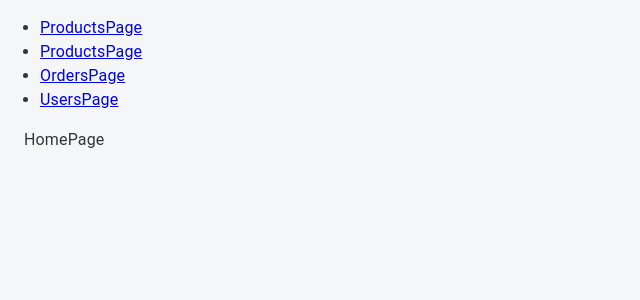
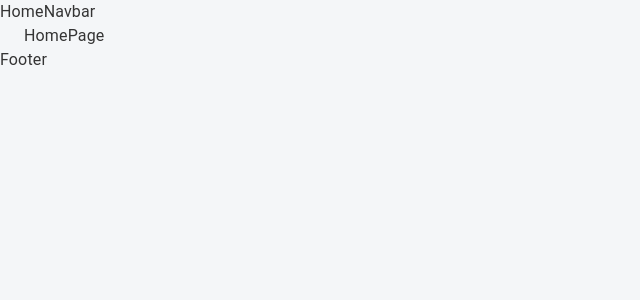
Before and after one commit to Siriuslicht/burak-react, a React (Create React App) app: page / in a window 1280 px wide. Shown: the top 300 px of the page, without its empty margins (0-640 px from the left). Built offline with nearby package versions, Linux system fonts and the light colour scheme.

Commit message:
feat: organize header and footer components

```diff
--- a/src/app/App.tsx
+++ b/src/app/App.tsx
@@ -1,32 +1,23 @@
 import React from "react";
 import "../css/app.css";
 import {Box, Button, Container, Stack, Typography } from "@mui/material";
-import { Link, Route, Switch } from "react-router-dom";
+import { Link, Route, Switch, useLocation } from "react-router-dom";
 import { HomePage } from "./screens/homePage";
 import { ProductsPage } from "./screens/productsPage";
 import { OrdersPage } from "./screens/ordersPage";
 import { UsersPage } from "./screens/userPage";
+import { HomeNavbar } from "./components/headers/HomeNavbar";
+import { OtherNavbar } from "./components/headers/OtherNavbar";
+import { Footer } from "./components/footer";
 
 function App() {
+
+  const location = useLocation();
+  console.log("locati on:", location);
+
   return (
-    <div>
-        <nav>
-          <ul>
-           <li>
-              <Link to="/products">ProductsPage</Link>
-            </li>
-            <li>
-              <Link to="/products">ProductsPage</Link>
-            </li>
-            <li>
-              <Link to="/orders">OrdersPage</Link>
-            </li>
-            <li>
-              <Link to="/member-page">UsersPage</Link>
-            </li>
-          </ul>
-        </nav>
-
+    <>
+        {location.pathname === "/" ? <HomeNavbar/> : <OtherNavbar/>}
         {/* A <Switch> looks through its children <Route>s and
             renders the first one that matches the current URL. */}
         <Switch>
@@ -43,7 +34,8 @@
             <HomePage />
           </Route>
         </Switch>
-      </div>
+          <Footer />
+      </>
   );
 }
 
--- /dev/null
+++ b/src/app/components/footer/index.tsx
@@ -0,0 +1,3 @@
+export function Footer() {
+   return <div>Footer</div>
+}
--- /dev/null
+++ b/src/app/components/headers/HomeNavbar.tsx
@@ -0,0 +1,3 @@
+export function HomeNavbar() {
+   return <div> HomeNavbar </div>
+}
--- /dev/null
+++ b/src/app/components/headers/OtherNavbar.tsx
@@ -0,0 +1,3 @@
+export function OtherNavbar() {
+   return <div> OtherNavbar </div>
+}
--- a/src/index.tsx
+++ b/src/index.tsx
@@ -1,3 +1,5 @@
+console.log("Component based Declarative Single Page Application");
+
 import React from "react";
 import ReactDOM from "react-dom";
 import { Provider } from "react-redux";
```
